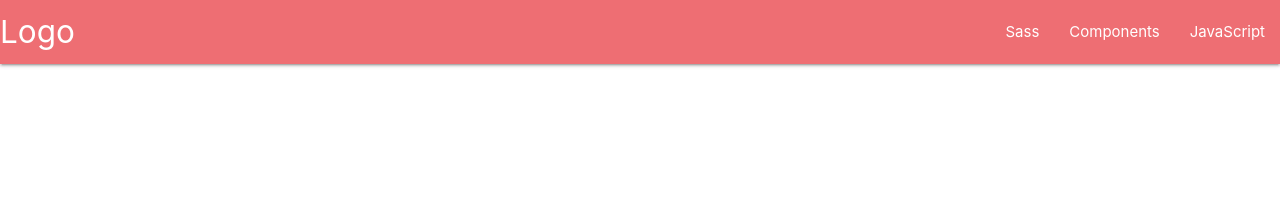
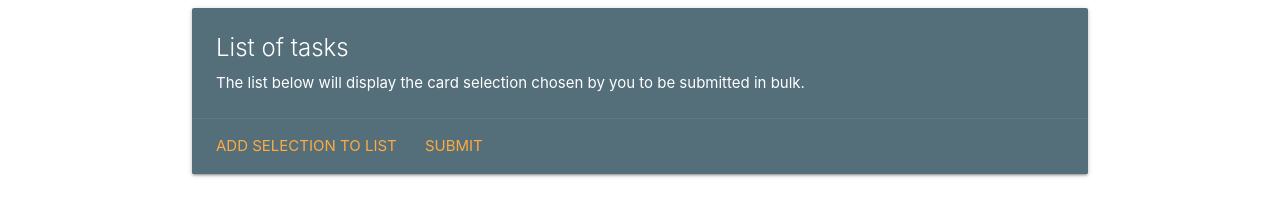
Before and after one commit to Alexandru-S/search_multi_picker, a plain HTML site: page index.html in a window 1280 px wide. Drawn offline with nearby package versions, Linux system fonts and the light colour scheme.

Commit message:
added styling

```diff
--- a/index.html
+++ b/index.html
@@ -11,16 +11,22 @@
 </head>
 
 <body>
-  <nav>
-    <div class="nav-wrapper">
-      <a href="#" class="brand-logo">Logo</a>
-      <ul id="nav-mobile" class="right hide-on-med-and-down">
-        <li><a href="sass.html">Sass</a></li>
-        <li><a href="badges.html">Components</a></li>
-        <li><a href="collapsible.html">JavaScript</a></li>
-      </ul>
-    </div>
-  </nav>
+  <div class="container">
+     <div class="col s3"></div>
+     <div class="col s6">
+        <div class="card blue-grey darken-1">
+        <div class="card-content white-text">
+          <span class="card-title">List of tasks</span>
+          <p>The list below will display the card selection chosen by you to be submitted in bulk.</p>
+        </div>
+        <div class="card-action">
+          <a href="#">Add selection to list</a>
+          <a href="#">Submit</a>
+        </div>
+      </div>
+     </div>
+     <div class="col s3"></div>
+  </div>
   <!--JavaScript at end of body for optimized loading-->
   <link href="https://cdnjs.cloudflare.com/ajax/libs/materialize/1.0.0/js/materialize.min.js" rel="stylesheet">
 </body>
```
